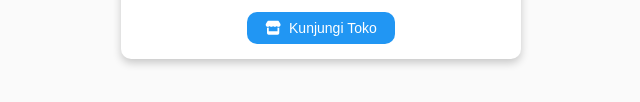
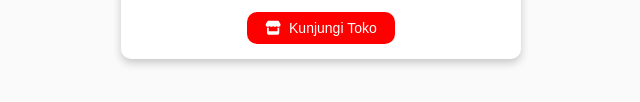
Before and after one commit to nixy-pro/alyssa, a plain HTML site: page index.html in a window 1280 px wide. Shown: the part 404-506 px from the top of the page, without its empty margins (319-959 px from the left). Drawn offline with Linux system fonts and the light colour scheme.

Commit message:
Update index.html

```diff
--- a/index.html
+++ b/index.html
@@ -82,7 +82,7 @@
         }
 
         .button-3d {
-            background-color: #2196F3; /* Biru */
+            background-color: #FF0000; /* Biru */
             color: white;
             padding: 8px 18px;
             font-size: 14px;
```
